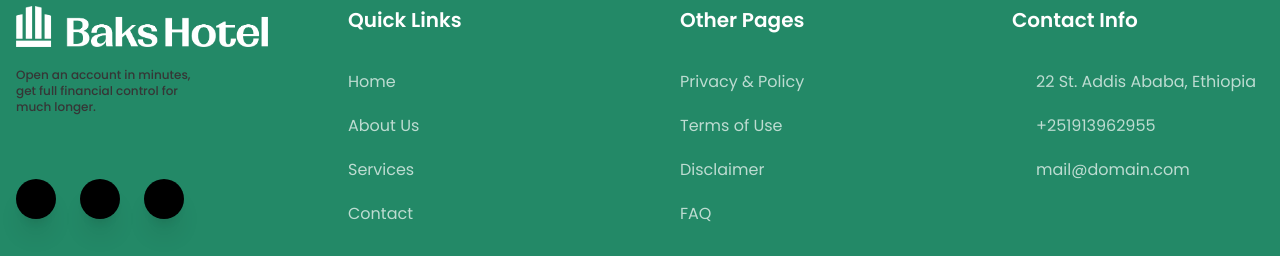
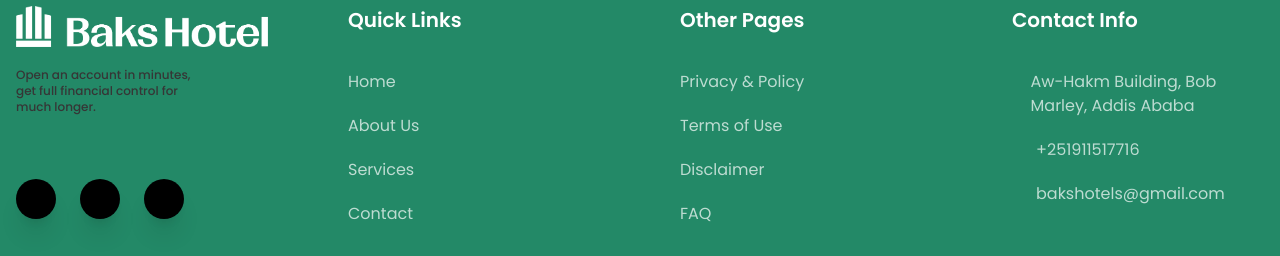
Before and after one commit to Andargachewmak/Baks-hotel-2025, a Next.js app: page / in a window 1280 px wide. Shown: the part 4904-5160 px from the top of the page. Built offline with nearby package versions, Linux system fonts and the light colour scheme; some icons are missing.

Commit message:
first commit

```diff
--- a/src/components/Layout/Footer/index.tsx
+++ b/src/components/Layout/Footer/index.tsx
@@ -148,19 +148,18 @@ const Footer: FC = () => {
                   className="text-white"
                 />
                 <span className="text-white/70 dark:text-white/70 text-base">
-                22 St. Addis Ababa, Ethiopia
-                </span>
+               Aw-Hakm Building, Bob Marley, Addis Ababa                </span>
               </li>
               <li className="pb-5 flex items-center gap-2">
                 <Icon icon="fa-solid:phone-alt" className="text-white" />
                 <span className="text-white/70 dark:text-white/70 text-base">
-                +251913962955
+                +251911517716
                 </span>
               </li>
               <li className="pb-5 flex items-center gap-2">
                 <Icon icon="fa-solid:envelope" className="text-white" />
                 <span className="text-white/70 dark:text-white/70 text-base">
-                  mail@domain.com
+                  bakshotels@gmail.com
                 </span>
               </li>
             </ul>
```
